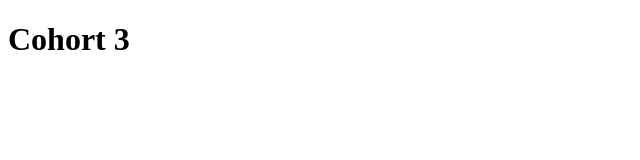
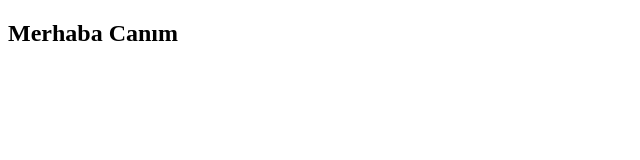
Before and after one commit to gorbadil/gitLesson, a plain HTML site: page index.html in a window 1280 px wide. Shown: the whole page, without its empty margins (0-640 px from the left). Drawn offline with Linux system fonts and the light colour scheme.

Commit message:
last statu

```diff
--- a/index.html
+++ b/index.html
@@ -4,7 +4,7 @@
     <meta charset="UTF-8">
     <meta name="viewport" content="width=device-width, initial-scale=1.0">
     <title>Document</title>
-    <h1>Cohort 3</h1>
+    <h2>Merhaba Canım</h2>
 </head>
 <body>
 
```
